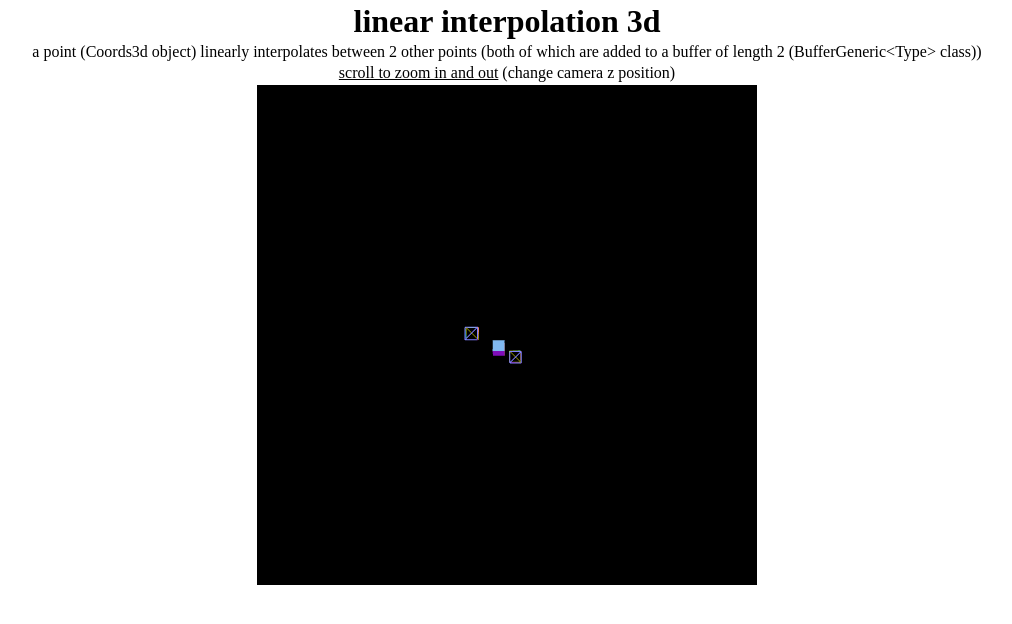
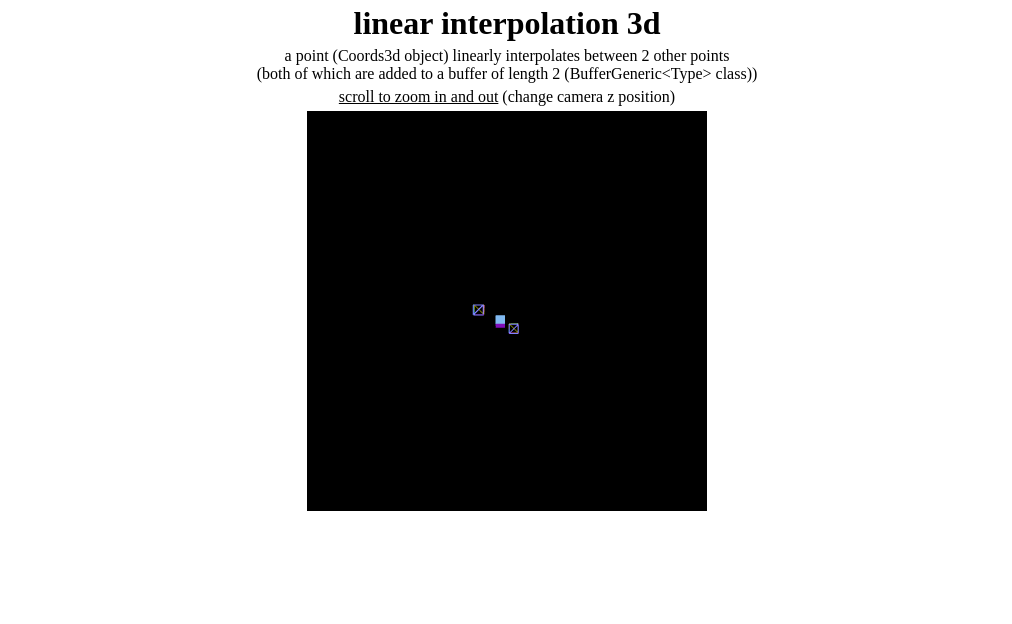
Before and after one commit to zoolu-got-rhythm/three.js-ts-experiments, a website with bundled scripts: page src/index.html in a window 1280 px wide. Shown: the whole page, without its empty margins (133-1145 px from the left). Built offline with nearby package versions, Linux system fonts and the light colour scheme.

Commit message:
updated description, changed canvas width/height to 400

```diff
--- a/src/index.html
+++ b/src/index.html
@@ -19,18 +19,18 @@
 			}
 
 			h1{
-				margin: 3px;
+				margin: 5px;
 			}
 
 			p{
-				margin:3px;
+				margin:5px;
 			}
 
 		</style>
 	</head>
 	<body>
 		<h1> linear interpolation 3d</h1>
-		<p> a point (Coords3d object) linearly interpolates between 2 other points (both of which are added to a buffer of length 2 (BufferGeneric&lt;Type&gt; class)) </p>
+		<p> a point (Coords3d object) linearly interpolates between 2 other points <br/> (both of which are added to a buffer of length 2 (BufferGeneric&lt;Type&gt; class)) </p>
 		<p> <span class="underline">scroll to zoom in and out</span> (change camera z position) </p>
 		<script src="../bundle/index.js"></script>
 	</body>
--- a/src/linearInterpolation3d.ts
+++ b/src/linearInterpolation3d.ts
@@ -5,8 +5,8 @@ import { Coords3d } from './Coords3d';
 
 let camera, scene, renderer;
 let geometry, material, movingMesh;
-const width = 500;
-const height = 500;
+const width = 400;
+const height = 400;
 
 
 const xySize = 1.5;
```
